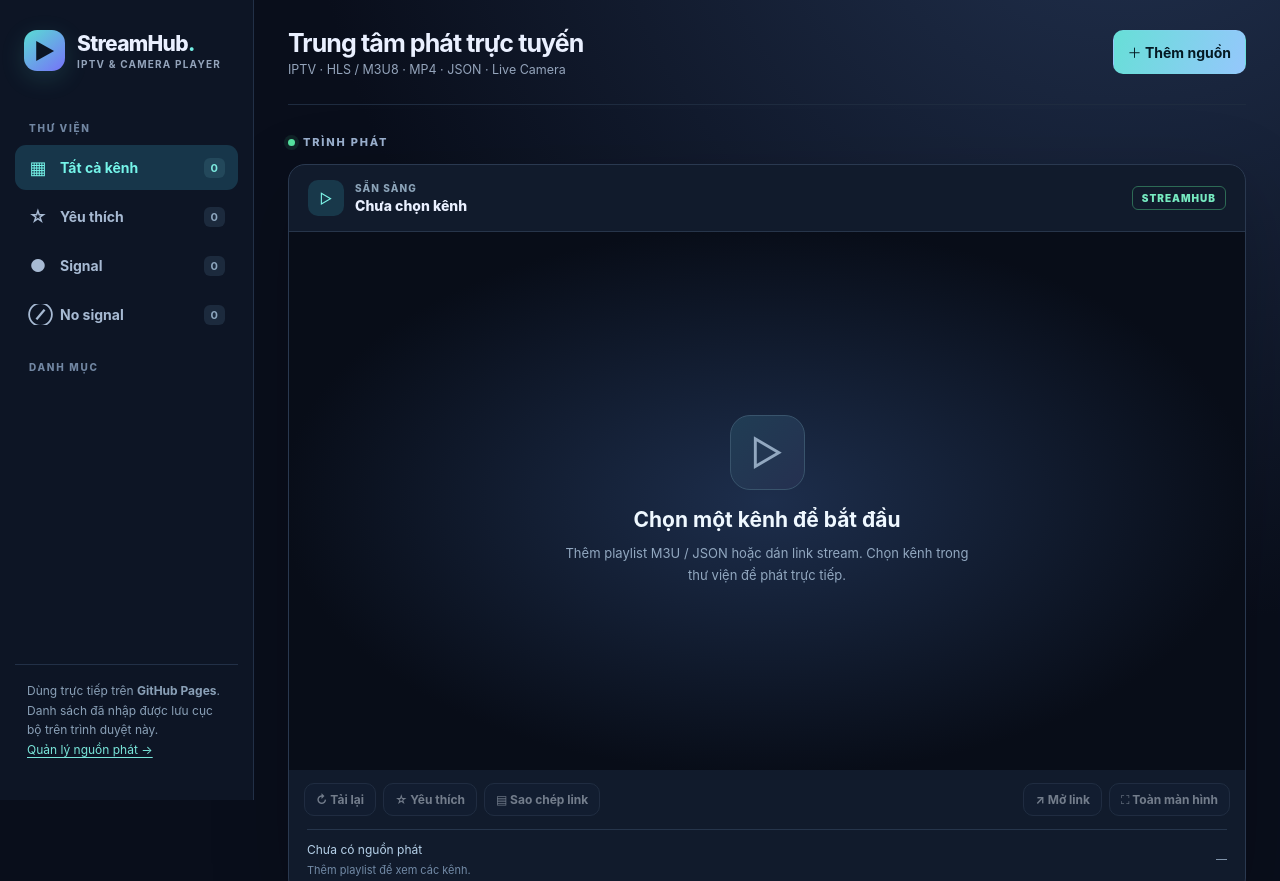
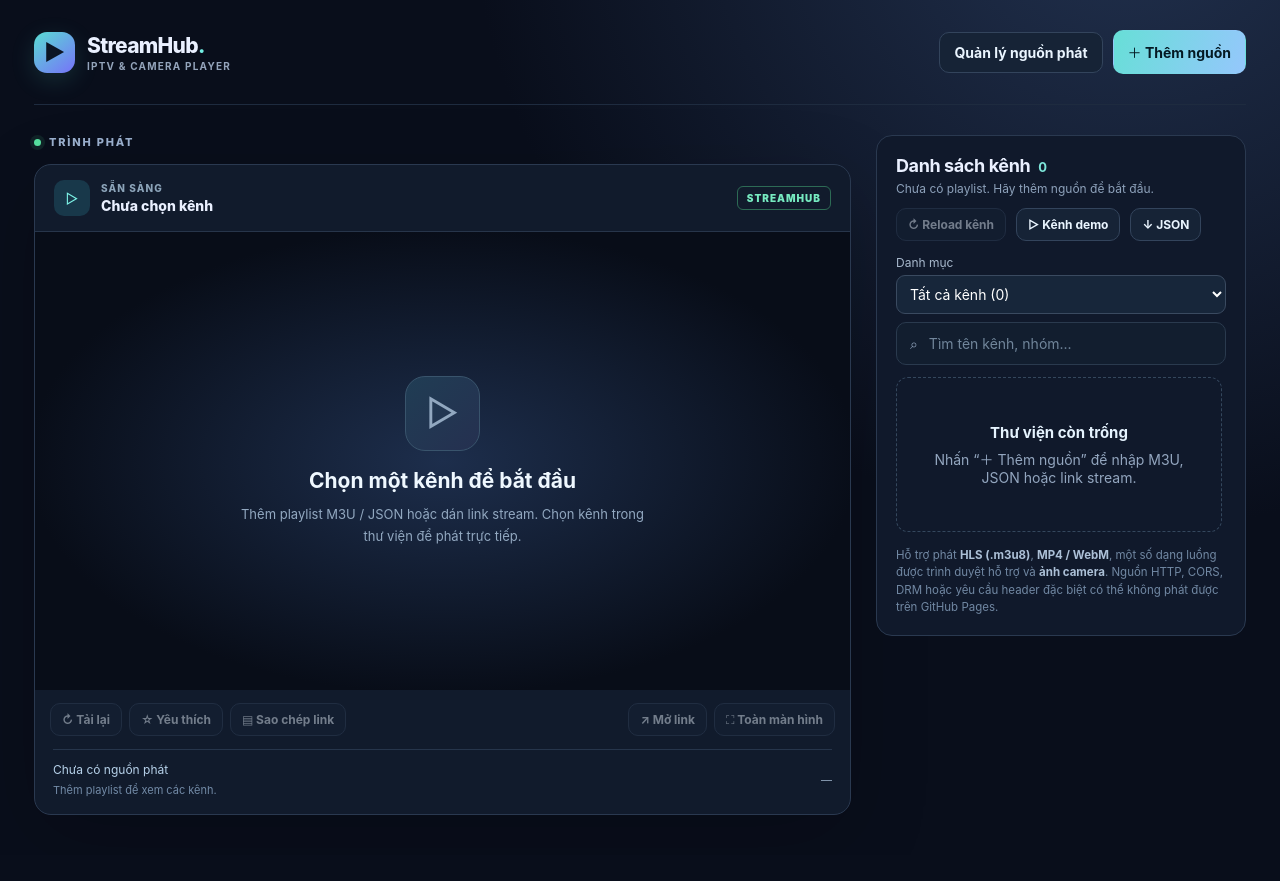
Before and after one commit to shunkzm0622/Streamhub, a plain HTML site: page index.html in a window 1280 px wide. Shown: the top 881 px of the page. After the commit the page ends 855 px from the top, so only its background shows below. Drawn offline with nearby package versions, Linux system fonts and the light colour scheme.

Commit message:
Hiển thị kênh trong thanh dọc và chuyển danh mục thành menu thả xuống

```diff
--- a/index.html
+++ b/index.html
@@ -24,24 +24,21 @@
     @media(max-width:1080px){.app{grid-template-columns:218px minmax(0,1fr)}.workspace{padding:0 20px 32px}.sidebar{padding:20px 9px}.topbar{gap:12px}.heading h1{font-size:21px}}
     @media(max-width:790px){.app{display:block}.sidebar{display:none}.workspace{padding:0 14px 25px}.topbar{min-height:85px;margin-bottom:21px}.topbar .heading p{display:none}.heading h1{font-size:19px}.mobile-category{display:block}.panel{padding:15px}.channels-grid{grid-template-columns:repeat(auto-fill,minmax(190px,1fr))}}
     @media(max-width:515px){.topbar{align-items:stretch;flex-direction:column;justify-content:center;padding:15px 0;gap:10px}.top-actions{width:100%}.top-actions .btn-primary{padding:11px}.stage{min-height:190px}.player-header{padding:11px 12px}.player-actions{padding:10px}.player-actions .btn{padding:8px 9px}.play-info{margin:0 12px 14px}.channels-grid{grid-template-columns:1fr;max-height:450px}.channel{padding:10px}.panel-controls{flex-wrap:wrap;justify-content:flex-end}.panel-head{align-items:flex-start}.panel-head h2{font-size:16px}.modal{padding:16px}.tabs{gap:5px}.tab{font-size:12px}.player-tag{display:none}}
+    .app{display:block}.workspace{max-width:1560px}.topbar .logo{padding:0}.logo-name{margin:0}
+    .content{max-width:none;grid-template-columns:minmax(0,1fr) minmax(300px,370px);align-items:start}
+    .panel{min-width:0}.panel-head{flex-direction:column;align-items:flex-start}.panel-controls{flex-wrap:wrap;justify-content:flex-start}
+    .filter-label{display:block;margin-bottom:5px;font-size:12px;color:#a8b9cd}
+    .mobile-category{display:block;width:100%;max-width:none;margin-bottom:8px}
+    .channels-grid{grid-template-columns:minmax(0,1fr);max-height:65vh;overflow-y:auto}
+    @media(max-width:840px){.content{grid-template-columns:minmax(0,1fr)}.channels-grid{max-height:55vh}}
   </style>
 </head>
 <body>
 <div class="app">
-  <aside class="sidebar">
-    <div class="logo"><div class="logo-mark">▶</div><div><div class="logo-name">StreamHub<span style="color:#73eee4">.</span></div><div class="logo-sub">IPTV & CAMERA PLAYER</div></div></div>
-    <div class="side-label">Thư viện</div>
-    <button class="nav-item active" data-filter="all"><span class="nav-name"><span class="glyph">▦</span>Tất cả kênh</span><span class="nav-count" id="allCount">0</span></button>
-    <button class="nav-item" data-filter="favorites"><span class="nav-name"><span class="glyph">☆</span>Yêu thích</span><span class="nav-count" id="favCount">0</span></button>
-    <button class="nav-item" data-filter="signal"><span class="nav-name"><span class="glyph">●</span>Signal</span><span class="nav-count" id="signalCount">0</span></button>
-    <button class="nav-item" data-filter="no-signal"><span class="nav-name"><span class="glyph">⊘</span>No signal</span><span class="nav-count" id="noSignalCount">0</span></button>
-    <div class="side-label">Danh mục</div><div class="side-groups" id="sidebarGroups"></div>
-    <div class="side-bottom"><div class="side-small">Dùng trực tiếp trên <b>GitHub Pages</b>.<br/>Danh sách đã nhập được lưu cục bộ trên trình duyệt này.<br/><button class="linklike" id="manageSources">Quản lý nguồn phát →</button></div></div>
-  </aside>
   <main class="workspace">
     <header class="topbar">
-      <div class="heading"><h1>Trung tâm phát trực tuyến</h1><p>IPTV · HLS / M3U8 · MP4 · JSON · Live Camera</p></div>
-      <div class="top-actions"><button id="openImport" class="btn btn-primary">＋ Thêm nguồn</button></div>
+      <div class="logo"><div class="logo-mark">▶</div><div><h1 class="logo-name">StreamHub<span style="color:#73eee4">.</span></h1><div class="logo-sub">IPTV & CAMERA PLAYER</div></div></div>
+      <div class="top-actions"><button class="btn btn-soft" id="manageSources">Quản lý nguồn phát</button><button id="openImport" class="btn btn-primary">＋ Thêm nguồn</button></div>
     </header>
     <div class="content">
       <section>
@@ -54,7 +51,9 @@
         </article>
       </section>
       <section class="panel">
-        <div class="panel-head"><div><h2>Danh sách kênh <span id="resultCount" style="color:#7ee7db;font-size:13px;margin-left:4px">0</span></h2><div class="panel-sub" id="sourceSummary">Chưa có playlist. Hãy thêm nguồn để bắt đầu.</div></div><div class="panel-controls"><select class="mobile-category" id="mobileCategory" aria-label="Lọc theo nhóm"><option value="all">Tất cả</option></select><button class="btn btn-soft btn-sm" id="reloadChannels" title="Kiểm tra lại các kênh No signal">↻ Reload kênh</button><button class="btn btn-soft btn-sm" id="showDemo">▷ Kênh demo</button><button class="btn btn-soft btn-sm" id="exportBtn" title="Xuất danh sách thành JSON">↓ JSON</button></div></div>
+        <div class="panel-head"><div><h2>Danh sách kênh <span id="resultCount" style="color:#7ee7db;font-size:13px;margin-left:4px">0</span></h2><div class="panel-sub" id="sourceSummary">Chưa có playlist. Hãy thêm nguồn để bắt đầu.</div></div><div class="panel-controls"><button class="btn btn-soft btn-sm" id="reloadChannels" title="Kiểm tra lại các kênh No signal">↻ Reload kênh</button><button class="btn btn-soft btn-sm" id="showDemo">▷ Kênh demo</button><button class="btn btn-soft btn-sm" id="exportBtn" title="Xuất danh sách thành JSON">↓ JSON</button></div></div>
+        <label class="filter-label" for="mobileCategory">Danh mục</label>
+        <select class="mobile-category" id="mobileCategory" aria-label="Lọc theo nhóm"><option value="all">Tất cả</option></select>
         <label class="search"><span aria-hidden="true">⌕</span><input id="searchInput" type="search" placeholder="Tìm tên kênh, nhóm..." aria-label="Tìm kiếm kênh" /></label>
         <div class="channels-grid" id="channelsList"></div>
         <div class="footer-note">Hỗ trợ phát <b>HLS (.m3u8)</b>, <b>MP4 / WebM</b>, một số dạng luồng được trình duyệt hỗ trợ và <b>ảnh camera</b>. Nguồn HTTP, CORS, DRM hoặc yêu cầu header đặc biệt có thể không phát được trên GitHub Pages.</div>
@@ -142,13 +141,11 @@ function rebuild(){channels=[];for(const source of sources.filter(source => sour
 function groups(){const counts=new Map();channels.forEach(c=>counts.set(c.group,(counts.get(c.group)||0)+1));return [...counts].sort((a,b)=>a[0].localeCompare(b[0],'vi'));}
 function counts(){return{all:channels.length,favorites:channels.filter(c=>favorites.has(c.url)).length};}
 function chooseFilter(newFilter){filter=newFilter;renderNav();renderList();$('mobileCategory').value=filter;if(window.innerWidth<790) document.querySelector('.panel').scrollIntoView({behavior:'smooth',block:'start'});}
-function makeSidebarNav(name,n,filterId,icon){const btn=document.createElement('button');btn.type='button';btn.className='nav-item'+(filter===filterId?' active':'');btn.dataset.filter=filterId;
-  const label=document.createElement('span');label.className='nav-name';const glyph=document.createElement('span');glyph.className='glyph';glyph.textContent=icon;label.append(glyph,document.createTextNode(name));const total=document.createElement('span');total.className='nav-count';total.textContent=n;btn.append(label,total);return btn;}
-function renderNav(){const cnt=counts();$('allCount').textContent=cnt.all;$('favCount').textContent=cnt.favorites;
-  document.querySelectorAll('.sidebar>.nav-item').forEach(e=>e.classList.toggle('active',e.dataset.filter===filter));
-  const container=$('sidebarGroups');container.replaceChildren();const sel=$('mobileCategory');sel.replaceChildren();
-  function option(value,label){const o=document.createElement('option');o.value=value;o.textContent=label;sel.append(o);}option('all','Tất cả kênh');option('favorites','☆ Yêu thích');option('signal','Signal');option('no-signal','No signal');updateSignalCount();
-  for(const [name,n] of groups()){const id='group:'+name;container.appendChild(makeSidebarNav(name,n,id,'▤'));option(id,name+' ('+n+')');}
+function renderNav(){const cnt=counts();const sel=$('mobileCategory');sel.replaceChildren();
+  const library = document.createElement('optgroup'); library.label = 'Thư viện';
+  const categories = document.createElement('optgroup'); categories.label = 'Danh mục kênh'; sel.append(library,categories);
+  function option(value,label,parent=library){const o=document.createElement('option');o.value=value;o.textContent=label;parent.append(o);}option('all','Tất cả kênh ('+cnt.all+')');option('favorites','☆ Yêu thích ('+cnt.favorites+')');option('signal','Signal');option('no-signal','No signal');updateSignalCount();
+  for(const [name,n] of groups()){const id='group:'+name;option(id,name+' ('+n+')',categories);}
   if(![...sel.options].some(o=>o.value===filter))filter='all';sel.value=filter;
   $('sourceSummary').textContent= sources.length?`${sources.filter(source => source.enabled !== false).length}/${sources.length} nguồn đang bật · ${channels.length.toLocaleString('vi-VN')} kênh`:'Chưa có playlist. Hãy thêm nguồn để bắt đầu.';
 }
@@ -181,11 +178,9 @@ function queuePreviews() {
 
 function updateSignalCount() {
   const good = channels.filter(channel => previews.get(channel.url)?.status === 'ok').length;
-  $('signalCount').textContent = good;
   const signalOption = $('mobileCategory').querySelector('option[value="signal"]');
   if (signalOption) signalOption.textContent = 'Signal (' + good + ')';
   const count = channels.filter(channel => previews.get(channel.url)?.status === 'error').length;
-  $('noSignalCount').textContent = count;
   $('reloadChannels').disabled = !count || retrying.size > 0;
   $('reloadChannels').textContent = retrying.size ? 'Đang kiểm tra (' + retrying.size + ')' : '↻ Reload kênh';
   const option = $('mobileCategory').querySelector('option[value="no-signal"]');
@@ -392,7 +387,7 @@ $('importUrlBtn').addEventListener('click',()=>busy($('importUrlBtn'),(async()=>
 $('importPasteBtn').addEventListener('click',()=>{try{const text=$('pasteContent').value;if(!text.trim())throw Error('Chưa có nội dung để nhập.');const items=parseContent(text);addSource($('pasteLabel').value||'Danh sách dán',items);$('pasteContent').value='';modal(false);}catch(e){showToast(e.message,'err');}});
 async function processFile(file){if(!file)return;try{if(file.size>20*1024*1024)throw Error('File quá lớn (>20 MB). Hãy chia playlist thành nhiều phần nhỏ hơn.');const text=await file.text();const items=parseContent(text);addSource(file.name,items);modal(false);}catch(e){showToast(e.message,'err');}}
 $('dropZone').addEventListener('click',()=>$('fileInput').click());$('fileInput').addEventListener('change',e=>{const f=e.target.files[0];if(f)processFile(f);e.target.value='';});for(const target of [$('dropZone'),document.body]){target.addEventListener('dragover',e=>{if([...e.dataTransfer?.types||[]].includes('Files')){e.preventDefault();$('dropZone').classList.add('drag');}});target.addEventListener('dragleave',()=>$('dropZone').classList.remove('drag'));target.addEventListener('drop',e=>{if(e.dataTransfer?.files?.length){e.preventDefault();$('dropZone').classList.remove('drag');processFile(e.dataTransfer.files[0]);}});}
-$('searchInput').addEventListener('input',e=>{query=e.target.value;renderList();});$('mobileCategory').addEventListener('change',e=>chooseFilter(e.target.value));document.querySelector('.sidebar').addEventListener('click',e=>{const btn=e.target.closest('[data-filter]');if(btn)chooseFilter(btn.dataset.filter);});$('sidebarGroups').addEventListener('click',e=>{const btn=e.target.closest('[data-filter]');if(btn)chooseFilter(btn.dataset.filter);});
+$('searchInput').addEventListener('input',e=>{query=e.target.value;renderList();});$('mobileCategory').addEventListener('change',e=>chooseFilter(e.target.value));
 $('showDemo').addEventListener('click',()=>{const existing=sources.find(s=>s.origin==='streamhub:demo');if(existing){if(existing.enabled===false){modal(true);showToast('Bật nguồn Demo HLS để phát kênh mẫu.');return;}const item=channels.find(c=>c.sourceId===existing.id);if(item)playChannel(item);return;}const src=addSource('Demo HLS',[channelObj({name:'Big Buck Bunny • Demo HLS',url:DEMO,group:'Demo / Kiểm tra'})],{origin:'streamhub:demo'});const item=channels.find(c=>c.sourceId===src.id);if(item)playChannel(item);});
 $('exportBtn').addEventListener('click',()=>{if(!channels.length){showToast('Chưa có kênh nào để xuất.','warn');return;}const data=channels.map(({name,url,group,logo,kind})=>({name,url,group,logo,kind}));const object=new Blob([JSON.stringify({channels:data},null,2)],{type:'application/json'});const url=URL.createObjectURL(object);const a=document.createElement('a');a.href=url;a.download='streamhub-channels.json';document.body.append(a);a.click();a.remove();setTimeout(()=>URL.revokeObjectURL(url),4000);showToast('Đã xuất danh sách kênh thành JSON.');});
 // Khởi động với thư viện của trình duyệt. `channels.json` trong GitHub repo là tùy chọn.
```
